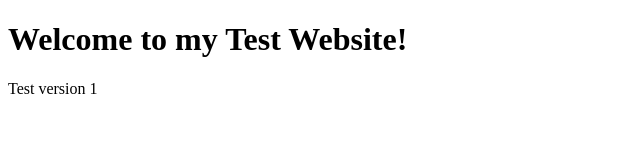
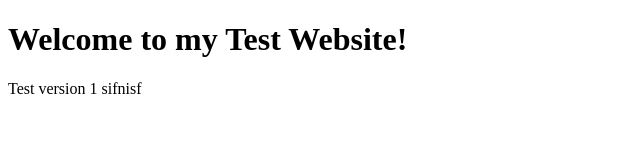
Before and after one commit to Sjiub/BioBabes, a plain HTML site: page index.html in a window 1280 px wide. Shown: the full height of the page, 0-640 px from the left. Drawn offline with Linux system fonts and the light colour scheme.

Commit message:
Co-authored-by: schmarksuu <schmarksuu@users.noreply.github.com>

```diff
--- a/index.html
+++ b/index.html
@@ -5,6 +5,6 @@
 </head>
 <body>
   <h1>Welcome to my Test Website!</h1>
-  <p>Test version 1</p>
+  <p>Test version 1 sifnisf</p>
 </body>
 </html>
```
